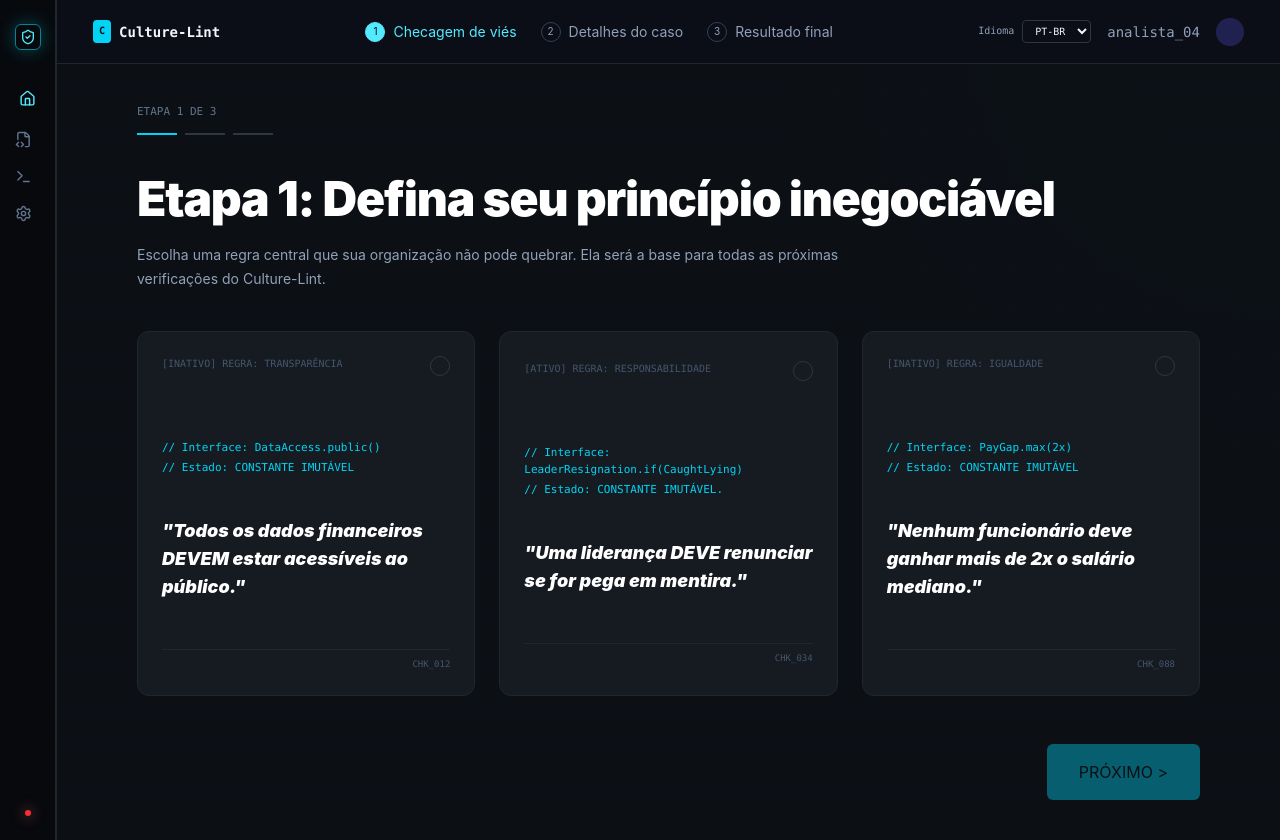
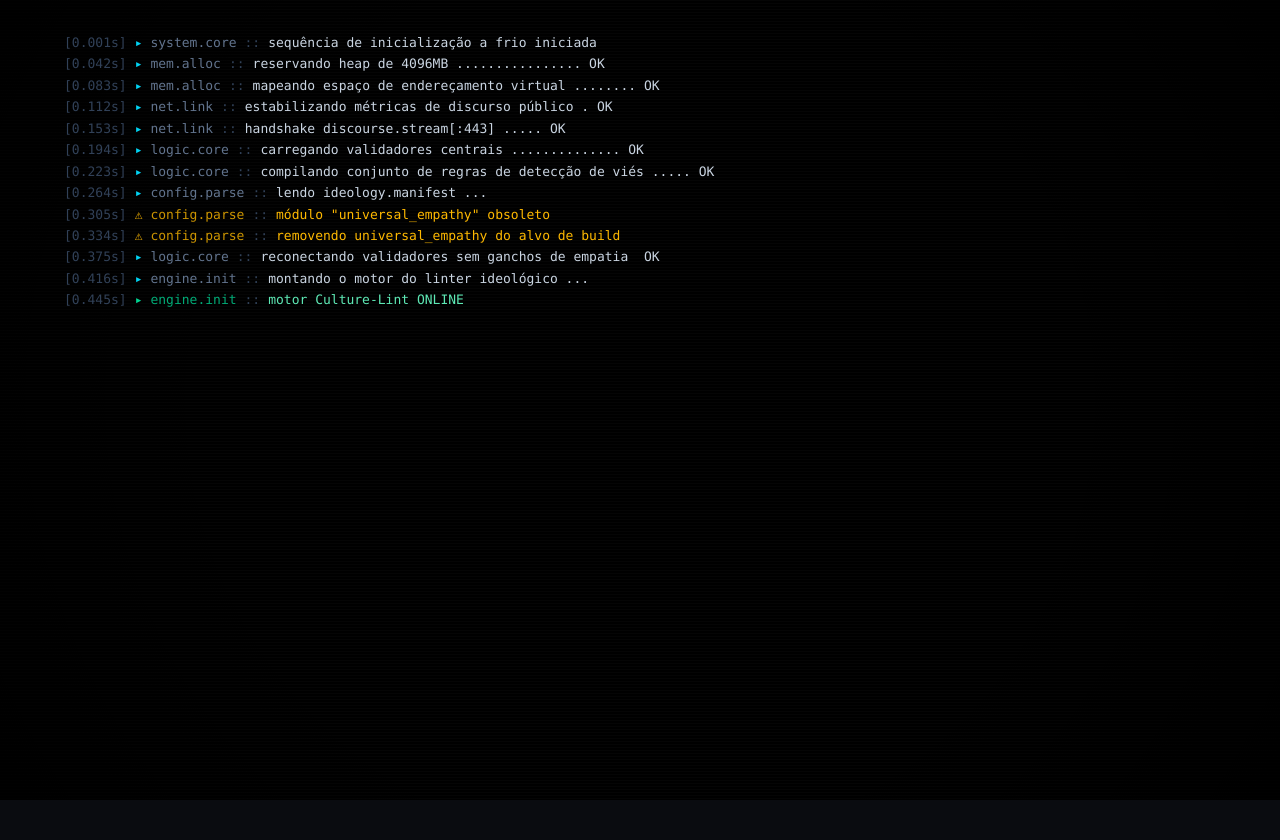
Before and after one commit to theaidguild/culture-lint, a React (Vite) app: page / in a window 1280 px wide. After the commit the page ends 800 px from the top, so only its background shows below. Built offline with nearby package versions, Linux system fonts and the light colour scheme.

Commit message:
feat: implement boot screen and initialize culture-lint engine with internationalization support

```diff
--- /dev/null
+++ b/src/Root.tsx
@@ -0,0 +1,15 @@
+import { useState } from 'react'
+import App from './App.tsx'
+import BootScreen from './components/BootScreen.tsx'
+
+export function Root() {
+  const [booted, setBooted] = useState(false)
+
+  if (!booted) {
+    return <BootScreen onComplete={() => setBooted(true)} />
+  }
+
+  return <App />
+}
+
+export default Root
--- /dev/null
+++ b/src/components/BootScreen.tsx
@@ -0,0 +1,167 @@
+import { useEffect, useMemo, useRef, useState } from 'react'
+import { useTranslation } from 'react-i18next'
+
+type LineTone = 'info' | 'warn' | 'ok'
+
+type BootLine = {
+  delay: number
+  tone: LineTone
+  channel: string
+  message: string
+}
+
+const HOLD_AFTER_LAST = 320
+const FADE_DURATION = 220
+
+const TONE_STYLES: Record<LineTone, { channel: string; message: string; prompt: string }> = {
+  info: { channel: 'text-slate-500', message: 'text-slate-300', prompt: 'text-cyan-400' },
+  warn: { channel: 'text-amber-400/80', message: 'text-amber-400', prompt: 'text-amber-400' },
+  ok: { channel: 'text-emerald-400/80', message: 'text-emerald-300', prompt: 'text-emerald-400' },
+}
+
+function timestamp(index: number): string {
+  const value = (0.001 + index * 0.037 + (index % 3) * 0.004).toFixed(3)
+  return `[${value}s]`
+}
+
+function buildBootLines(t: (key: string, options?: Record<string, string>) => string): BootLine[] {
+  return [
+    { delay: 28, tone: 'info', channel: 'system.core', message: t('boot.lines.coldBoot') },
+    { delay: 34, tone: 'info', channel: 'mem.alloc', message: t('boot.lines.reserveHeap', { heap: '4096MB' }) },
+    { delay: 32, tone: 'info', channel: 'mem.alloc', message: t('boot.lines.mapSpace') },
+    { delay: 36, tone: 'info', channel: 'net.link', message: t('boot.lines.stabilizeMetrics') },
+    { delay: 34, tone: 'info', channel: 'net.link', message: t('boot.lines.handshakeStream') },
+    { delay: 36, tone: 'info', channel: 'logic.core', message: t('boot.lines.loadValidators') },
+    { delay: 34, tone: 'info', channel: 'logic.core', message: t('boot.lines.compileRuleset') },
+    { delay: 36, tone: 'info', channel: 'config.parse', message: t('boot.lines.readManifest') },
+    { delay: 100, tone: 'warn', channel: 'config.parse', message: t('boot.lines.deprecatedModule', { module: 'universal_empathy' }) },
+    { delay: 32, tone: 'warn', channel: 'config.parse', message: t('boot.lines.stripModule', { module: 'universal_empathy' }) },
+    { delay: 40, tone: 'info', channel: 'logic.core', message: t('boot.lines.rebindValidators') },
+    { delay: 36, tone: 'info', channel: 'engine.init', message: t('boot.lines.mountEngine') },
+    { delay: 42, tone: 'ok', channel: 'engine.init', message: t('boot.lines.engineOnline') },
+  ]
+}
+
+const prefersReducedMotion =
+  typeof window !== 'undefined' &&
+  window.matchMedia?.('(prefers-reduced-motion: reduce)').matches === true
+
+const TYPING_SPEED = prefersReducedMotion ? 14 : 9
+
+export function BootScreen({ onComplete }: { onComplete: () => void }) {
+  const { t } = useTranslation()
+  const bootLines = useMemo(() => buildBootLines(t), [t])
+  const [typedLines, setTypedLines] = useState<string[]>(() => bootLines.map(() => ''))
+  const [activeLineIndex, setActiveLineIndex] = useState(0)
+  const [isFadingOut, setIsFadingOut] = useState(false)
+  const timers = useRef<number[]>([])
+
+  useEffect(() => {
+    const run = async () => {
+      await new Promise<void>((resolve) => {
+        const startTimeout = window.setTimeout(resolve, 0)
+        timers.current.push(startTimeout)
+      })
+
+      setTypedLines(bootLines.map(() => ''))
+      setActiveLineIndex(0)
+      setIsFadingOut(false)
+
+      for (let lineIndex = 0; lineIndex < bootLines.length; lineIndex += 1) {
+        setActiveLineIndex(lineIndex)
+
+        const message = bootLines[lineIndex].message
+        const delay = TYPING_SPEED
+
+        for (let charIndex = 0; charIndex <= message.length; charIndex += 1) {
+          const timeout = window.setTimeout(() => {
+            setTypedLines((currentLines) => {
+              const nextLines = [...currentLines]
+              nextLines[lineIndex] = message.slice(0, charIndex)
+              return nextLines
+            })
+          }, charIndex * delay)
+          timers.current.push(timeout)
+        }
+
+        const lineDuration = message.length * delay
+        const settleTimeout = window.setTimeout(() => {
+          setTypedLines((currentLines) => {
+            const nextLines = [...currentLines]
+            nextLines[lineIndex] = message
+            return nextLines
+          })
+        }, lineDuration + 20)
+        timers.current.push(settleTimeout)
+
+        await new Promise<void>((resolve) => {
+          const nextLineTimeout = window.setTimeout(resolve, lineDuration + 18)
+          timers.current.push(nextLineTimeout)
+        })
+      }
+
+      const holdAfterLast = HOLD_AFTER_LAST
+      const fadeDuration = FADE_DURATION
+      const fadeTimeout = window.setTimeout(() => setIsFadingOut(true), holdAfterLast)
+      const doneTimeout = window.setTimeout(onComplete, holdAfterLast + fadeDuration)
+      timers.current.push(fadeTimeout, doneTimeout)
+    }
+
+    void run()
+
+    return () => {
+      timers.current.forEach((id) => window.clearTimeout(id))
+      timers.current = []
+    }
+  }, [bootLines, onComplete])
+
+  const sequenceComplete = typedLines.every((line, index) => line === bootLines[index].message)
+
+  return (
+    <div
+      role="status"
+      aria-live="polite"
+      aria-label={t('boot.ariaLabel')}
+      className={`fixed inset-0 z-50 overflow-hidden bg-black transition-opacity duration-[420ms] ease-out ${
+        isFadingOut ? 'opacity-0' : 'opacity-100'
+      }`}
+    >
+      <div className="pointer-events-none absolute inset-0 bg-[linear-gradient(rgba(255,255,255,0.02)_1px,transparent_1px)] bg-[size:100%_3px]" />
+      <div className="pointer-events-none absolute inset-0 bg-[radial-gradient(circle_at_center,transparent_55%,rgba(0,0,0,0.85))]" />
+
+      <div className="relative h-full w-full px-6 py-8 font-mono text-[12px] leading-[1.65] sm:px-10 sm:text-[13px] lg:px-16">
+        <div className="flex max-w-3xl flex-col">
+          {bootLines.slice(0, activeLineIndex + 1).map((line, index) => {
+            const styles = TONE_STYLES[line.tone]
+            const typedMessage = typedLines[index]
+            const isActiveLine = index === activeLineIndex && !sequenceComplete
+
+            return (
+              <div key={`${line.channel}-${index}`} className="flex items-baseline gap-2 whitespace-pre">
+                <span className="text-slate-700">{timestamp(index)}</span>
+                <span className={styles.prompt}>{line.tone === 'warn' ? '⚠' : '▸'}</span>
+                <span className={styles.channel}>{line.channel}</span>
+                <span className="text-slate-700">::</span>
+                <span className={styles.message}>
+                  {typedMessage}
+                  {isActiveLine && !prefersReducedMotion ? (
+                    <span className="ml-0.5 inline-block h-[1em] w-[0.55em] translate-y-[0.12em] animate-[bootCursor_900ms_step-end_infinite] bg-current align-baseline" />
+                  ) : null}
+                </span>
+              </div>
+            )
+          })}
+        </div>
+      </div>
+
+      <style>{`
+        @keyframes bootCursor {
+          0%, 49% { opacity: 1; }
+          50%, 100% { opacity: 0; }
+        }
+      `}</style>
+    </div>
+  )
+}
+
+export default BootScreen
--- a/src/locales/en-US.ts
+++ b/src/locales/en-US.ts
@@ -1,6 +1,24 @@
 const enUS = {
   translation: {
     appName: 'Culture-Lint',
+    boot: {
+      ariaLabel: 'Initializing Culture-Lint engine',
+      lines: {
+        coldBoot: 'cold boot sequence initiated',
+        reserveHeap: 'reserving {{heap}} heap ................ OK',
+        mapSpace: 'mapping virtual address space ........ OK',
+        stabilizeMetrics: 'stabilizing public-discourse-metrics . OK',
+        handshakeStream: 'handshake discourse.stream[:443] ..... OK',
+        loadValidators: 'loading core validators .............. OK',
+        compileRuleset: 'compiling bias-detection ruleset ..... OK',
+        readManifest: 'reading ideology.manifest ...',
+        deprecatedModule: 'module "{{module}}" deprecated',
+        stripModule: 'stripping {{module}} from build target',
+        rebindValidators: 'rebinding validators w/o empathy hooks  OK',
+        mountEngine: 'mounting ideological linter engine ...',
+        engineOnline: 'CULTURE-LINT engine ONLINE',
+      },
+    },
     progress: {
       biasDetection: 'Bias Detection',
       metadataAssignment: 'Metadata Assignment',
--- a/src/locales/pt-BR.ts
+++ b/src/locales/pt-BR.ts
@@ -1,6 +1,24 @@
 const ptBR = {
   translation: {
     appName: 'Culture-Lint',
+    boot: {
+      ariaLabel: 'Inicializando o motor Culture-Lint',
+      lines: {
+        coldBoot: 'sequência de inicialização a frio iniciada',
+        reserveHeap: 'reservando heap de {{heap}} ................ OK',
+        mapSpace: 'mapeando espaço de endereçamento virtual ........ OK',
+        stabilizeMetrics: 'estabilizando métricas de discurso público . OK',
+        handshakeStream: 'handshake discourse.stream[:443] ..... OK',
+        loadValidators: 'carregando validadores centrais .............. OK',
+        compileRuleset: 'compilando conjunto de regras de detecção de viés ..... OK',
+        readManifest: 'lendo ideology.manifest ...',
+        deprecatedModule: 'módulo "{{module}}" obsoleto',
+        stripModule: 'removendo {{module}} do alvo de build',
+        rebindValidators: 'reconectando validadores sem ganchos de empatia  OK',
+        mountEngine: 'montando o motor do linter ideológico ...',
+        engineOnline: 'motor Culture-Lint ONLINE',
+      },
+    },
     progress: {
       biasDetection: 'Checagem de viés',
       metadataAssignment: 'Detalhes do caso',
--- a/src/main.tsx
+++ b/src/main.tsx
@@ -2,10 +2,10 @@ import { StrictMode } from 'react'
 import { createRoot } from 'react-dom/client'
 import './index.css'
 import './i18n'
-import App from './App.tsx'
+import Root from './Root.tsx'
 
 createRoot(document.getElementById('root')!).render(
   <StrictMode>
-    <App />
+    <Root />
   </StrictMode>,
 )
```
